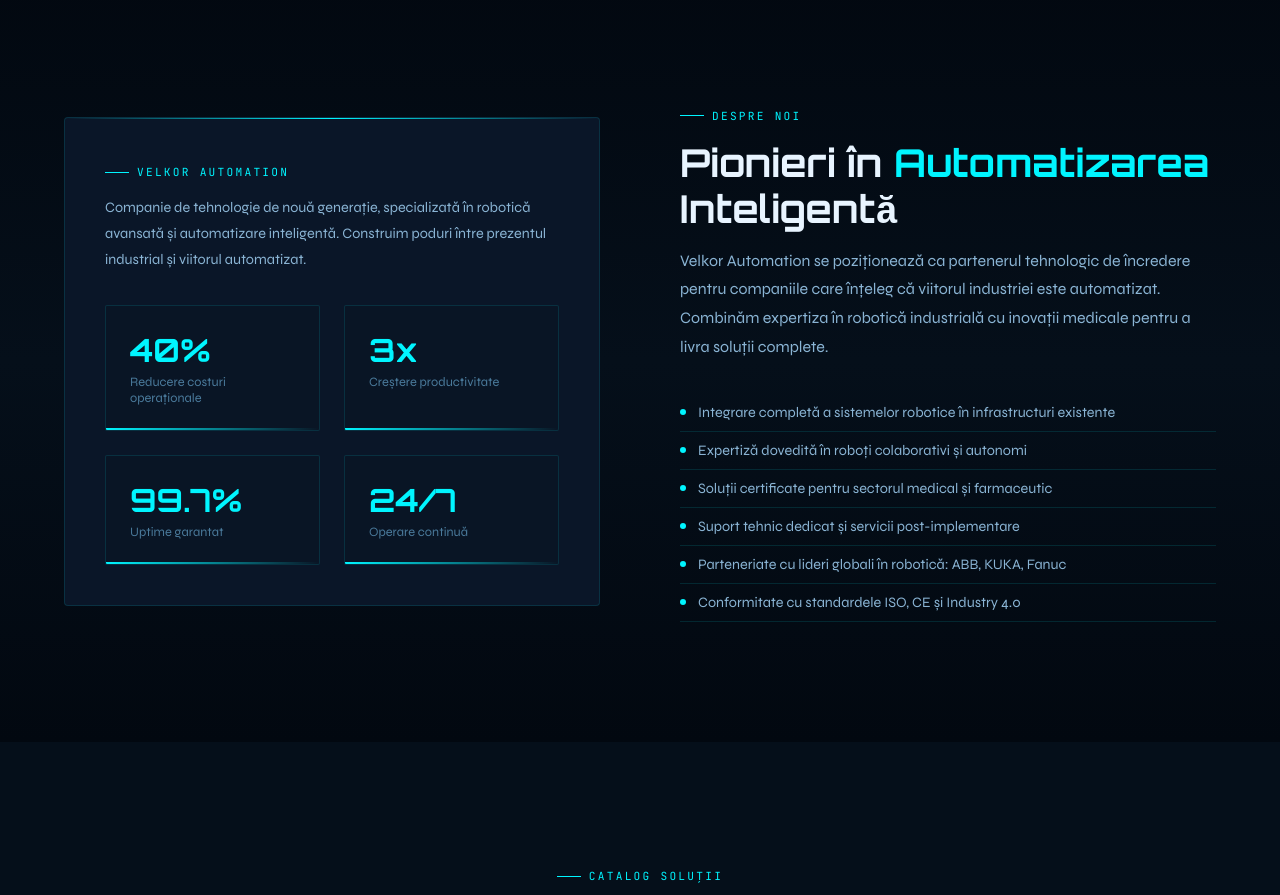
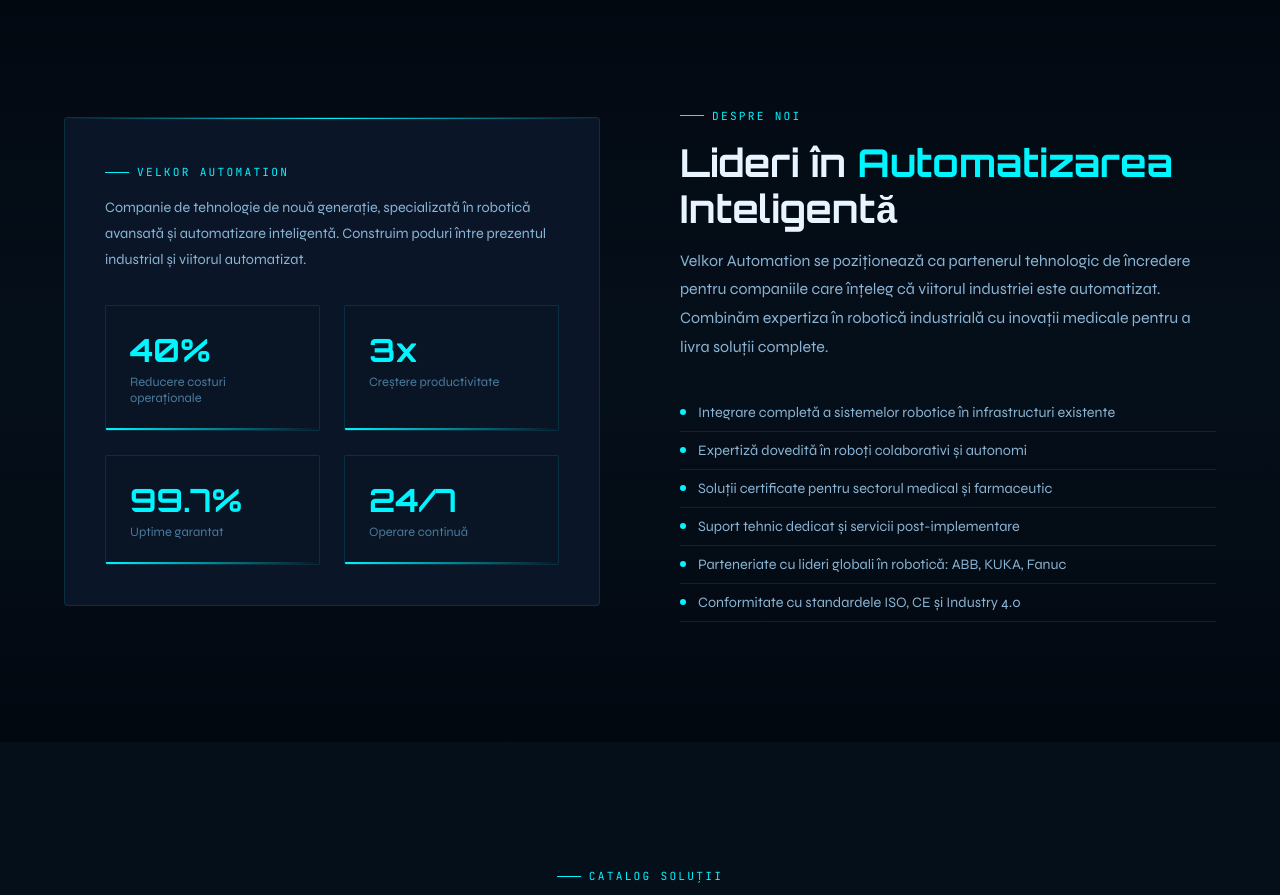
Before and after one commit to suvacvalerii2-droid/velkor-website, a plain HTML site: page index.html in a window 1280 px wide. Shown: the part 860-1755 px from the top of the page. Drawn offline with Linux system fonts and the light colour scheme.

Commit message:
Update section title from 'Pionieri' to 'Lideri'

```diff
--- a/index.html
+++ b/index.html
@@ -1479,7 +1479,7 @@
     </div>
     <div class="about-text reveal">
       <div class="section-label">Despre Noi</div>
-      <h2 class="section-title">Pionieri în <span class="accent">Automatizarea</span> Inteligentă</h2>
+      <h2 class="section-title">Lideri în <span class="accent">Automatizarea</span> Inteligentă</h2>
       <p class="section-desc" style="margin-bottom:2rem;">Velkor Automation se poziționează ca partenerul tehnologic de încredere pentru companiile care înțeleg că viitorul industriei este automatizat. Combinăm expertiza în robotică industrială cu inovații medicale pentru a livra soluții complete.</p>
       <ul class="feature-list">
         <li>Integrare completă a sistemelor robotice în infrastructuri existente</li>
```
